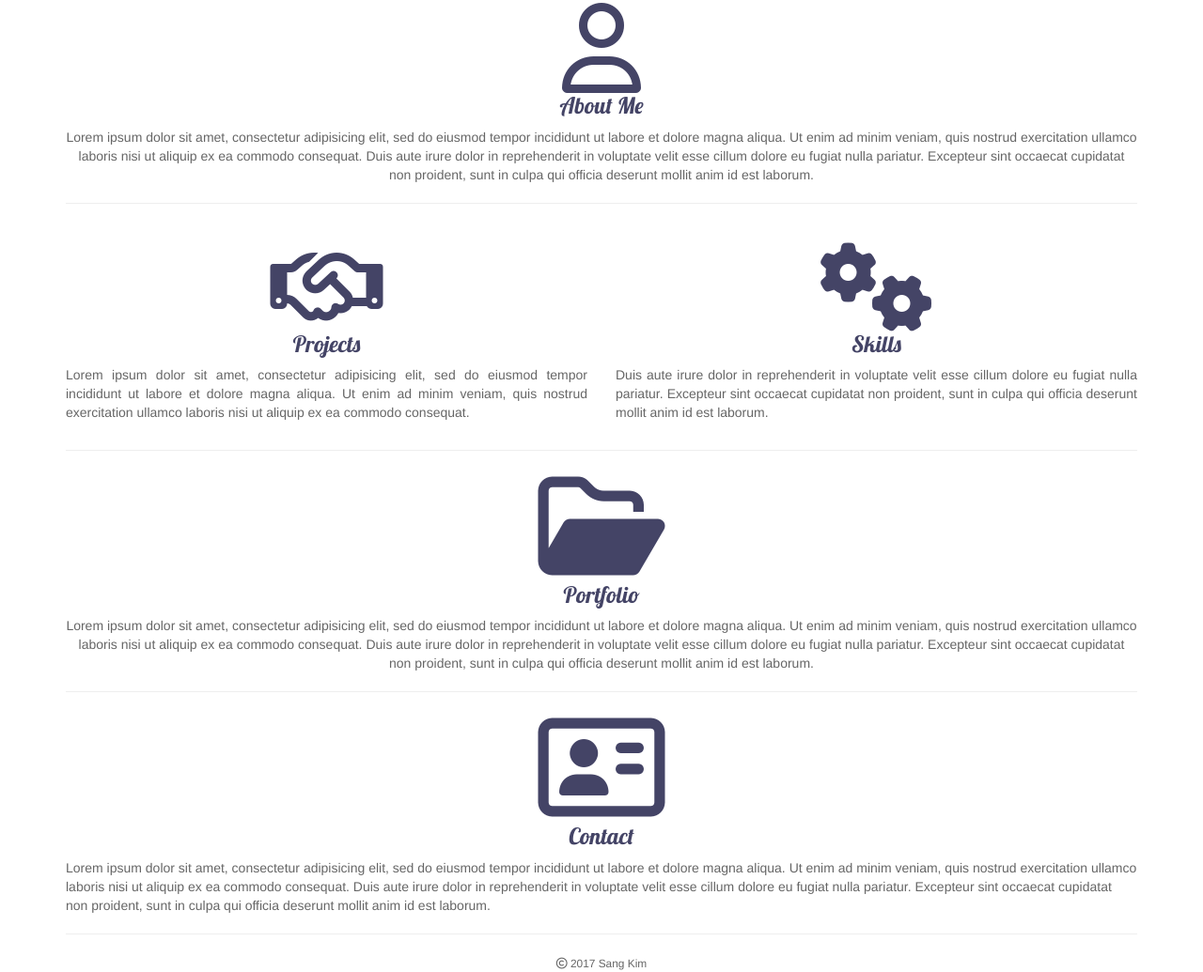
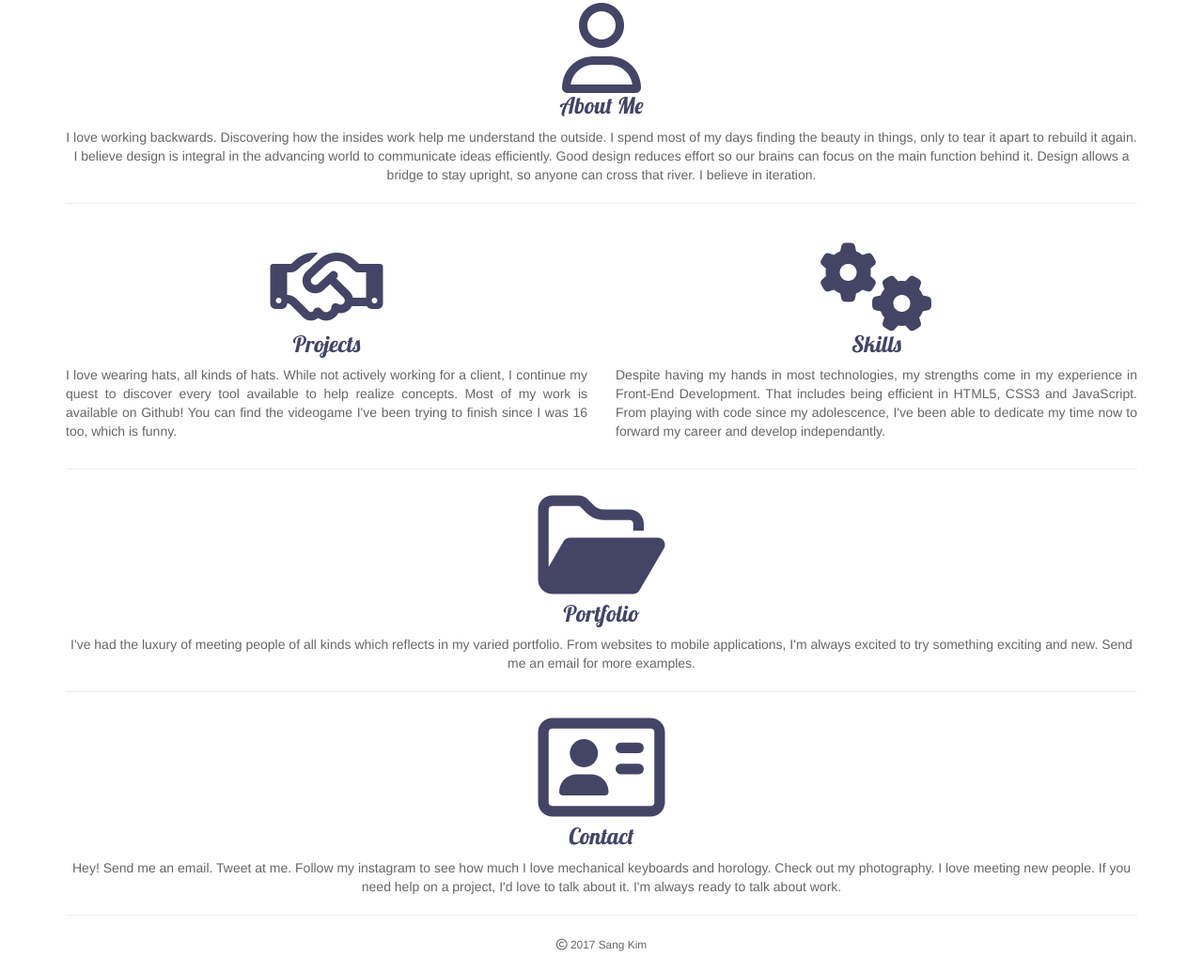
Before and after one commit to somesang/somesang.github.io, a plain HTML site: page index.html in a window 1280 px wide. Shown: the part 337-1372 px from the top of the page at 94% size. Drawn offline with nearby package versions, Linux system fonts and the light colour scheme.

Commit message:
add content

```diff
--- a/index.html
+++ b/index.html
@@ -21,7 +21,7 @@
       <!-- font awesome code
       <link rel="stylesheet" href="//maxcdn.bootstrapcdn.com/font-awesome/4.5.0/css/font-awesome.min.css"/>
       -->
-    <title>Sang Kim</title>
+    <title>Sang Kim // Web Developer</title>
 
     <style>
     body {
@@ -65,34 +65,32 @@
     <div class="container">
       <div class="about text-center">
         <h3><i id="about" class="fa fa-user-o fa-4x" aria-hidden="true"></i><p>About Me</h3>
-        <p>Lorem ipsum dolor sit amet, consectetur adipisicing elit, sed do eiusmod tempor incididunt ut labore et dolore magna aliqua. Ut enim ad minim veniam, quis nostrud exercitation ullamco laboris nisi ut aliquip ex ea commodo consequat. Duis aute irure
-          dolor in reprehenderit in voluptate velit esse cillum dolore eu fugiat nulla pariatur. Excepteur sint occaecat cupidatat non proident, sunt in culpa qui officia deserunt mollit anim id est laborum.<hr>
+        <p>I love working backwards. Discovering how the insides work help me understand the outside. I spend most of my days finding the beauty in things, only to tear it apart to rebuild it again. I believe design is integral in the advancing world to communicate ideas efficiently. Good design reduces effort so our brains can focus on the main function behind it. Design allows a bridge to stay upright, so anyone can cross that river. I believe in iteration. <hr>
       </div>
       <!-- portfolio start -->
       <div class="row text-justify">
         <div class="col-sm-6">
           <h3 id="portfolio" class="text-center"><i class="fa fa-handshake-o fa-4x" aria-hidden="true"></i><p>Projects</h3>
-          <p>Lorem ipsum dolor sit amet, consectetur adipisicing elit, sed do eiusmod tempor incididunt ut labore et dolore magna aliqua. Ut enim ad minim veniam, quis nostrud exercitation ullamco laboris nisi ut aliquip ex ea commodo consequat.
+          <p>I love wearing hats, all kinds of hats. While not actively working for a client, I continue my quest to discover every tool available to help realize concepts. Most of my work is available on Github! You can find the videogame I've been trying to finish since I was 16 too, which is funny.
         </div>
         <!-- portfolio end -->
 
         <div class="col-sm-6">
           <h3 class="text-center"><i class="fa fa-cogs fa-4x" aria-hidden="true"></i><p>Skills</h3>
-          <p>Duis aute irure dolor in reprehenderit in voluptate velit esse cillum dolore eu fugiat nulla pariatur. Excepteur sint occaecat cupidatat non proident, sunt in culpa qui officia deserunt mollit anim id est laborum.
+          <p>Despite having my hands in most technologies, my strengths come in my experience in Front-End Development. That includes being efficient in HTML5, CSS3 and JavaScript. From playing with code since my adolescence, I've been able to dedicate my time now to forward my career and develop independantly.
         </div>
       </div>
       <hr>
 
       <div class="text-center">
-        <h3><i class="fa fa-folder-open-o fa-5x" aria-hidden="true"></i><p>Portfolio<p></h3> Lorem ipsum dolor sit amet, consectetur adipisicing elit, sed do eiusmod tempor incididunt ut labore et dolore magna aliqua. Ut enim ad minim veniam, quis nostrud exercitation ullamco laboris nisi ut aliquip ex ea commodo consequat. Duis aute irure
-        dolor in reprehenderit in voluptate velit esse cillum dolore eu fugiat nulla pariatur. Excepteur sint occaecat cupidatat non proident, sunt in culpa qui officia deserunt mollit anim id est laborum.
+        <h3><i class="fa fa-folder-open-o fa-5x" aria-hidden="true"></i><p>Portfolio<p></h3>I've had the luxury of meeting people of all kinds which reflects in my varied portfolio. From websites to mobile applications, I'm always excited to try something exciting and new. Send me an email for more examples.
         <p>
       </div><hr>
 
 
-      <div class="contact">
-        <h3 id="contact" class="text-center"><i text-center class="fa fa-address-card-o fa-5x" aria-hidden="true"></i><p>Contact</h3><p>Lorem ipsum dolor sit amet, consectetur adipisicing elit, sed do eiusmod tempor incididunt ut labore et dolore magna aliqua. Ut enim ad minim veniam, quis nostrud exercitation ullamco laboris nisi ut aliquip ex ea commodo consequat. Duis aute irure
-        dolor in reprehenderit in voluptate velit esse cillum dolore eu fugiat nulla pariatur. Excepteur sint occaecat cupidatat non proident, sunt in culpa qui officia deserunt mollit anim id est laborum.
+      <div class="text-center">
+
+        <h3 id="contact" class="text-center"><i text-center class="fa fa-address-card-o fa-5x" aria-hidden="true"></i><p>Contact</h3><p>Hey! Send me an email. Tweet at me. Follow my instagram to see how much I love mechanical keyboards and horology. Check out my photography. I love meeting new people. If you need help on a project, I'd love to talk about it. I'm always ready to talk about work.
           <div class="col-lg-16"><hr>
           </div>
 
```
